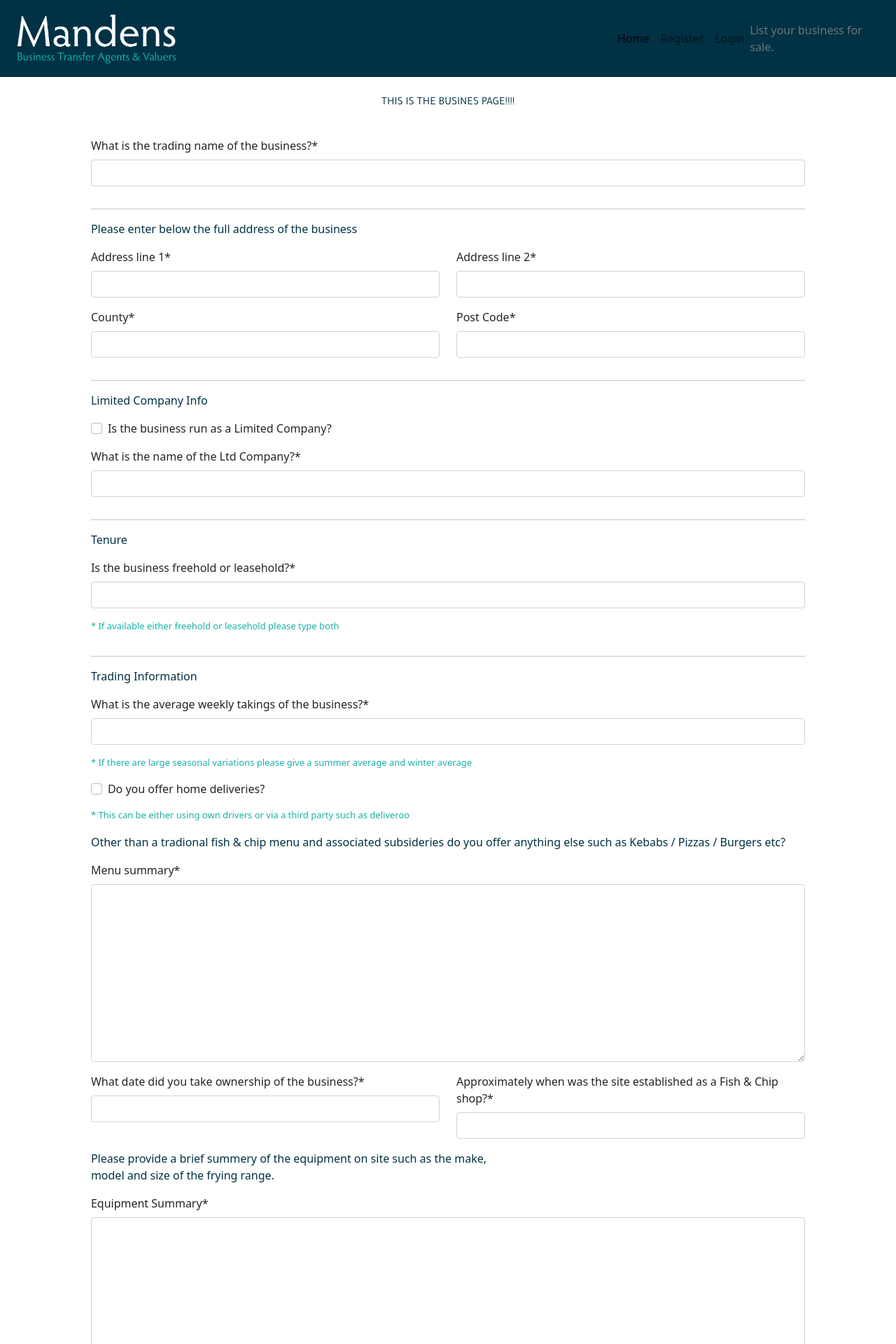
After one commit to GeorgieEggleton/business-listing-form, a Django app: page /businessinput/ in a window 1280 px wide. The commit adds this page. Shown: the top 1920 px of the page at 70% size. Run offline with Django 3.2, Linux system fonts and the light colour scheme; some libraries are stand-ins or nearby versions.

Commit message:
add fields to business input page

```diff
--- a/disposalform/forms.py
+++ b/disposalform/forms.py
@@ -1,16 +1,14 @@
-from .models import Vendor
+from .models import Vendor, Business
 from django import forms
 
 
 class VendorForm(forms.ModelForm):
-
 
     class Meta:
         model = Vendor
         fields = (
         'title',
         'email',
-        'title',
         'first_name',
         'last_name',
         'address_line1',
@@ -20,3 +18,51 @@ class VendorForm(forms.ModelForm):
         'phone_number',
         'mobile_number',
         )
+
+class BusinessForm(forms.ModelForm):
+
+    class Meta:
+        model = Business
+        fields = (
+            'business_name',
+            'business_address_line1',
+            'business_address_line2',
+            'business_county',
+            'business_postcode',
+            'ltd_company',
+            'ltd_company_name',
+            'tenure',
+            'takings',
+            'deliveries',
+            'menu',
+            'date_bought',
+            'date_est',
+            'equipment',
+            'accommodation',
+            'bedrooms',
+            'bathrooms',
+            'price',
+            'featured_image',
+        )
+
+    def __init__(self, *args, **kwargs):
+        super().__init__(*args, **kwargs)
+        self.fields['business_name'].label = "What is the trading name of the business?"
+        self.fields['business_address_line1'].label = "Address line 1"
+        self.fields['business_address_line2'].label = "Address line 2"
+        self.fields['business_county'].label = "County"
+        self.fields['business_postcode'].label = "Post Code"
+        self.fields['ltd_company'].label = "Is the business run as a Limited Company?"
+        self.fields['ltd_company_name'].label = "What is the name of the Ltd Company?"
+        self.fields['tenure'].label = "Is the business freehold or leasehold?"
+        self.fields['takings'].label = "What is the average weekly takings of the business?"
+        self.fields['deliveries'].label = "Do you offer home deliveries?"
+        self.fields['menu'].label = "Menu summary"
+        self.fields['date_bought'].label = "What date did you take ownership of the business?"
+        self.fields['date_est'].label = "Approximately when was the site established as a Fish & Chip shop?"
+        self.fields['equipment'].label = "Equipment Summary"
+        self.fields['accommodation'].label = "Is there any accomodation included with the business?"
+        self.fields['bedrooms'].label = "Number of bedrooms?"
+        self.fields['bathrooms'].label = "Number of bathrooms?"
+        self.fields['price'].label = "Agreed asking price"
+        self.fields['featured_image'].label = "Photo"
--- a/disposalform/models.py
+++ b/disposalform/models.py
@@ -33,12 +33,12 @@ class Business(models.Model):
     business_address_line2 = models.CharField(max_length=200)
     business_county = models.CharField(max_length=50)
     business_postcode = models.CharField(max_length=10)
-    ltd_compnay = models.BooleanField(default=False)
-    ltd_compnay_name = models.CharField(max_length=200)
+    ltd_company = models.BooleanField(default=False)
+    ltd_company_name = models.CharField(max_length=200)
     tenure = models.CharField(max_length=200)
     takings = models.IntegerField()
-    date_bought = models.DateTimeField()
-    date_est = models.DateTimeField()
+    date_bought = models.DateField()
+    date_est = models.DateField()
     menu = models.TextField()
     accommodation = models.BooleanField(default=False)
     bedrooms = models.IntegerField()
--- a/disposalform/urls.py
+++ b/disposalform/urls.py
@@ -3,5 +3,7 @@ from django.urls import path
 
 urlpatterns = [
     path('', views.BusinessList.as_view(), name='home'),
-    path('vendorinput/', views.VendorInput.as_view(), name='vendor_input')
+    path('vendorinput/', views.VendorInput.as_view(), name='vendor_input'),
+    path('businessinput/', views.BusinessInput.as_view(), name='business_input')
+
 ]
--- a/disposalform/views.py
+++ b/disposalform/views.py
@@ -1,7 +1,7 @@
 from django.shortcuts import render, get_object_or_404
 from django.views import generic, View
 from .models import Business, Vendor
-from .forms import VendorForm
+from .forms import VendorForm, BusinessForm
 from django.shortcuts import render
 from django.contrib.auth.models import User
 
@@ -65,3 +65,18 @@ class VendorInput(View):
                 "vendor_form" : VendorForm()
             },
         )
+
+
+class BusinessInput(View):
+
+    def get(self, request, *args, **kwargs):
+
+       #if request.user.is_authenticated: # check to see if the user is logged in
+
+        return render(
+            request,
+            "business_input.html",
+            {
+                "business_form" : BusinessForm()
+            },
+    )
--- a/static/css/style.css
+++ b/static/css/style.css
@@ -8,16 +8,41 @@
 }
 
 .business_list_container{
+
+    padding-top: 25px;
+}
+
+#outer-container{
     display: flex;
     justify-content: center;
-    padding-top: 25px;
+    align-items: center;
+}
 
+.login{
+    padding-top: 10px;
+}
+
+
+#login-form-container{
+    width: 75%;
+    height: 75%;
+    display: flex;
+    justify-content: center;
+    background-color: #013144;
+    border-radius: 5px;
+}
+
+#login-fields{
+    width: 70%;
+}
+
+.login-inputs{
+    background-color: red;
 }
 
 #business_list{
     display: block;
     width: 80%;
-
 }
 
 .accordion-body{
@@ -27,14 +52,7 @@
 
 
 label {
-    display: block;
-    padding: 8px 22px;
-    margin: 0 0 1px 0;
-    cursor: pointer;
-    background: #6AAB95;
-    border-radius: 3px;
-    color: #FFF;
-    transition: ease .5s;
+
 }
 
 label:hover {
@@ -89,7 +107,45 @@ i {
     color:#18b0a6;
 }
 
+#text-container{
+    width: 100%;
+    display: flex;
+    justify-content: center;
+}
+
+#opening-text{
+    padding-top: 25px;
+    width: 50%;
+    text-align: center;
+    color: #555454;
+    font-family: Tajawal, sans-serif;
+}
+
+
+
+
+
+.form-container{
+    display: flex;
+    justify-content: center;
+
+}
+
+
 #vendor-form{
     color: #18b0a6;
-    width: 50%;
+    width: 65%;
+
+
 }
+
+#test-style{
+    height: 20px;
+    width: 20px;
+    background-color: red;
+}
+
+.subtext{
+    font-size: small;
+    color:#18b0a6
+}
--- a/templates/base.html
+++ b/templates/base.html
@@ -9,6 +9,9 @@
    <!-- <link rel="preconnect" href="https://fonts.gstatic.com"> -->
     <link href="https://fonts.googleapis.com/css2?family=Roboto:wght@300&display=swap" rel="stylesheet">
     <link href="https://fonts.googleapis.com/css2?family=Lato:wght@300;700&display=swap" rel="stylesheet">
+    <link rel="preconnect" href="https://fonts.googleapis.com">
+<link rel="preconnect" href="https://fonts.gstatic.com" crossorigin>
+<link href="https://fonts.googleapis.com/css2?family=Tajawal:wght@300;400;500&display=swap" rel="stylesheet">
     <link rel="stylesheet" href="https://cdnjs.cloudflare.com/ajax/libs/font-awesome/5.15.3/css/all.min.css">
     <meta name="viewport" content="width=device-width, initial-scale=1" />
     <link href="https://cdn.jsdelivr.net/npm/bootstrap@5.0.1/dist/css/bootstrap.min.css" rel="stylesheet"
@@ -52,7 +55,7 @@
                     {% endif %}
                 </ul>
                 <span class="navbar-text text-muted">
-                    adventures of a fish & chip shop broker
+                    List your business for sale.
                 </span>
             </div>
         </div>
--- /dev/null
+++ b/templates/business_input.html
@@ -0,0 +1,146 @@
+{% extends "base.html" %}
+{% block content %}
+{% load crispy_forms_tags %}
+
+<div id="text-container">
+   <div id="opening-text">
+      <p>THIS IS THE BUSINES PAGE!!!!
+      </p>
+   </div>
+</div>
+
+
+<div class="outer-form-container">
+   <div class="form-container">
+      <form id="business-form" method="post" style="margin-top: 1.3em;">
+
+         {% csrf_token %}
+
+         <div class="row">
+            <div class="form-group col-md-12 mb-0 bg-white">
+               {{ business_form.business_name|as_crispy_field }}
+            </div>
+         </div>
+         <hr>
+
+         <div class="row">
+            <p>Please enter below the full address of the business</p>
+            <div class="form-group col-md-6 mb-0">
+               {{  business_form.business_address_line1|as_crispy_field }}
+            </div>
+            <div class="form-group col-md-6 mb-0">
+               {{ business_form.business_address_line2|as_crispy_field }}
+            </div>
+         </div>
+         <div class="row">
+            <div class="form-group col-md-6 mb-0">
+               {{  business_form.business_county|as_crispy_field }}
+            </div>
+            <div class="form-group col-md-6 mb-0">
+               {{ business_form.business_postcode|as_crispy_field }}
+            </div>
+         </div>
+         <hr>
+
+         <p>Limited Company Info </p>
+         <div class="row">
+            <div class="form-group col-md-12 mb-0">
+               {{  business_form.ltd_company|as_crispy_field }}
+            </div>
+            <div class="form-group col-md-12 mb-0">
+               {{  business_form.ltd_company_name|as_crispy_field }}
+            </div>
+         </div>
+         <hr>
+
+         <p>Tenure</p>
+         <div class="row">
+            <div class="form-group col-md-12 mb-0">
+               {{  business_form.tenure|as_crispy_field }}
+               <p class="subtext">* If available either freehold or leasehold please type both</p>
+            </div>
+         </div>
+         <hr>
+
+         <p>Trading Information</p>
+         <div class="row">
+            <div class="form-group col-md-12 mb-0">
+               {{  business_form.takings|as_crispy_field }}
+               <p class="subtext">* If there are large seasonal variations please give a summer average and winter average</p>
+            </div>
+         </div>
+
+         <div class="row">
+            <div class="form-group col-md-12 mb-0">
+               {{  business_form.deliveries|as_crispy_field }}
+               <p class="subtext">* This can be either using own drivers or via a third party such as deliveroo</p>
+            </div>
+         </div>
+
+         <div class="row">
+            <div class="form-group col-md-12 mb-0">
+               <div class="text-wrap">
+                  <p>Other than a tradional fish & chip menu and associated subsideries do you offer anything else such as Kebabs / Pizzas / Burgers etc?</p>
+               </div>
+               {{  business_form.menu|as_crispy_field }}
+            </div>
+         </div>
+
+         <div class="row">
+            <div class="form-group col-md-6 mb-0">
+               {{  business_form.date_bought|as_crispy_field }}
+            </div>
+            <div class="form-group col-md-6 mb-0">
+               {{ business_form.date_est|as_crispy_field }}
+            </div>
+         </div>
+         <div class="row">
+            <div class="form-group col-md-12 mb-0">
+               <p>Please provide a brief summery of the equipment on site such as the make, <br>model and size of the frying range.</p>
+               {{  business_form.equipment|as_crispy_field }}
+            </div>
+         </div>
+         <hr>
+
+         <div class="row">
+            <p>Accommodation</p>
+            <div class="form-group col-md-12 mb-0 bg-white">
+               {{ business_form.accommodation|as_crispy_field }}
+            </div>
+         </div>
+         <div class="row">
+            <div class="form-group col-md-6 mb-0">
+               {{  business_form.bedrooms|as_crispy_field }}
+            </div>
+            <div class="form-group col-md-6 mb-0">
+               {{ business_form.bathrooms|as_crispy_field }}
+            </div>
+         </div>
+         <hr>
+         <div class="row">
+            <p>Asking Price</p>
+            <div class="form-group col-md-12 mb-0 bg-white">
+               {{ business_form.price|as_crispy_field }}
+            </div>
+         </div>
+         <hr>
+
+         <div class="row">
+            <p>Photos</p>
+            <p>Please upload an image of the exterior of the shop. </p>
+            <p class="subtext">The photo should be in landscape format.</p>
+            <div class="form-group col-md-12 mb-0 bg-white">
+               {{ business_form.featured_image|as_crispy_field }}
+            </div>
+         </div>
+
+         <button type="submit" class="btn btn-secondary btn-lg">Submit</button>
+      </form>
+   </div>
+
+</div>
+
+
+
+
+{% endblock %}
```
Also changed, not shown: templates/account/login.html (+6 -4 lines), templates/vendor_input.html (+65 -8 lines), disposalform/migrations/0007_auto_20230921_1213.py (added), 1 other file.
